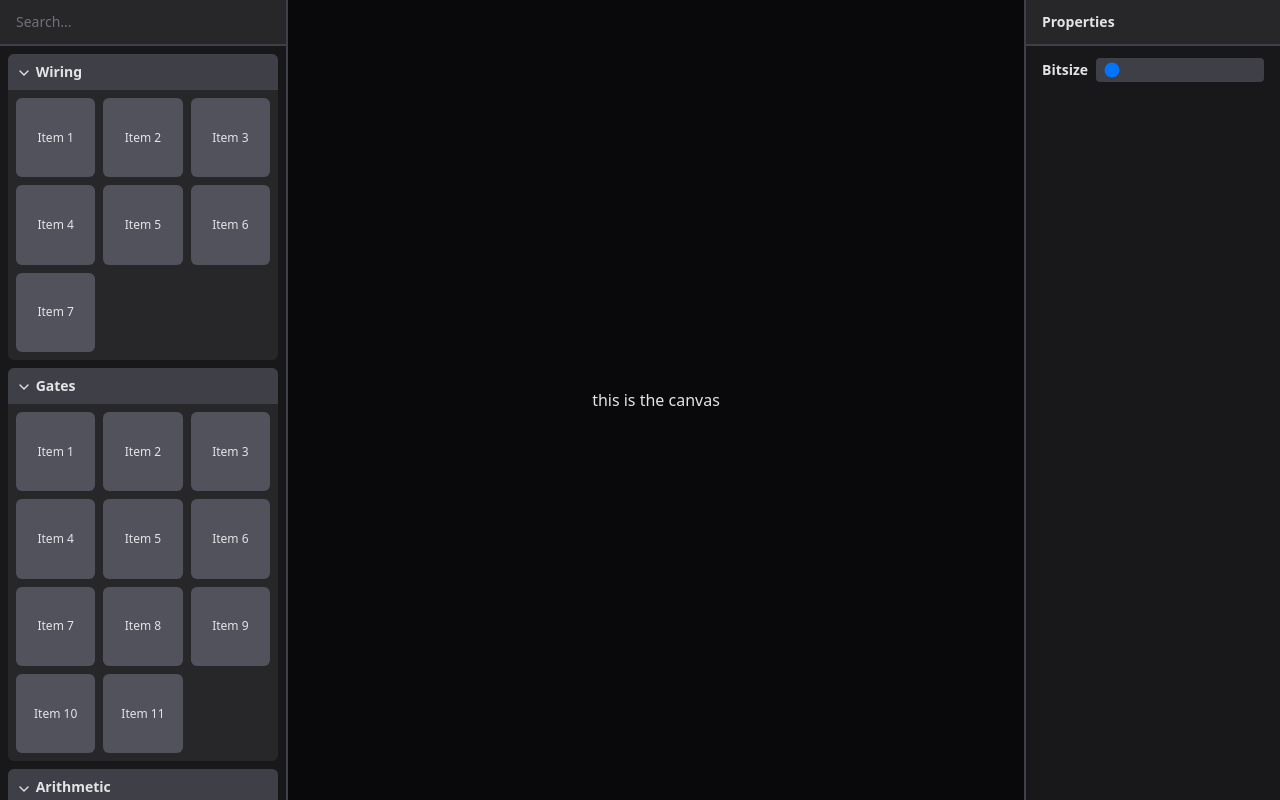
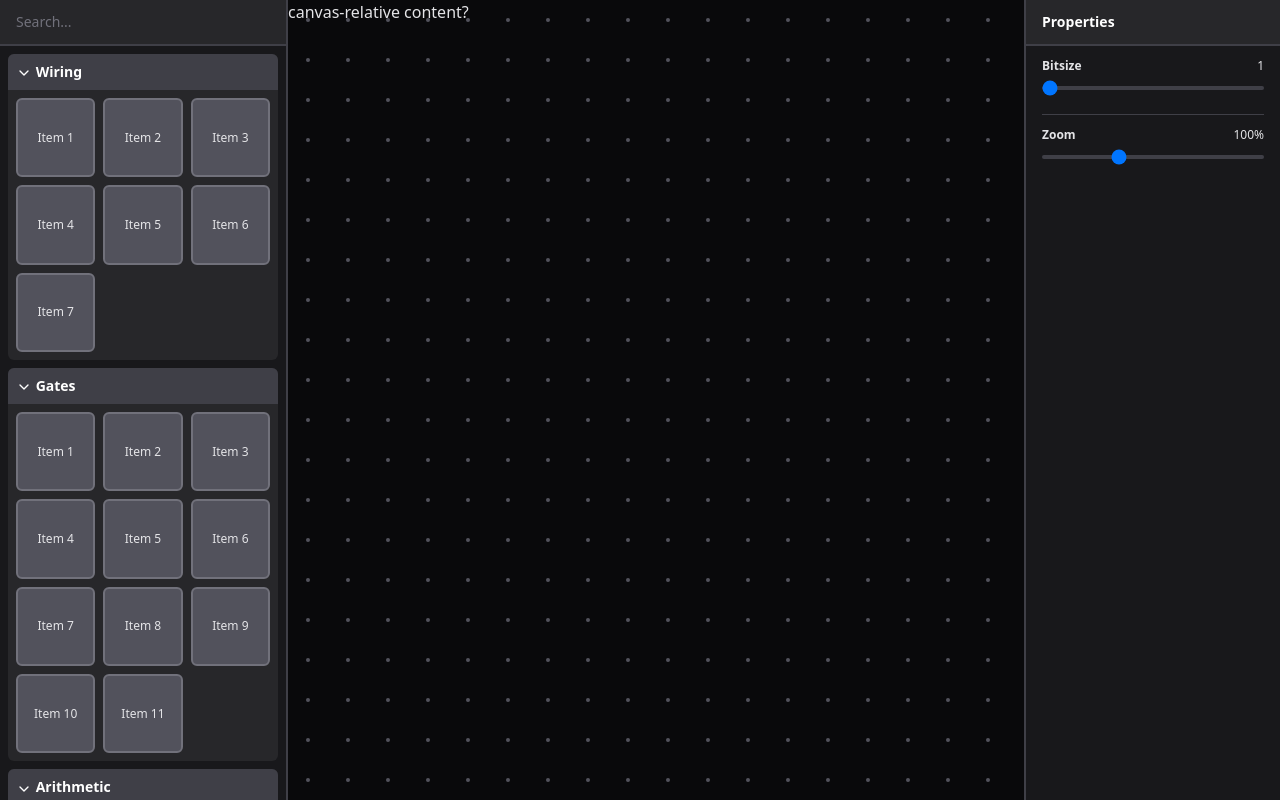
Before and after one commit to gt-cs2110/circuit-forest, a Vue app in the folder packages/frontend/: page / in a window 1280 px wide. Built offline with nearby package versions, Linux system fonts and the light colour scheme.

Commit message:
test moveable canvas

```diff
--- a/packages/frontend/src/App.vue
+++ b/packages/frontend/src/App.vue
@@ -1,12 +1,20 @@
-<script setup>
+<script setup lang="ts">
+import { ref } from "vue";
 import { ChevronDown } from "lucide-vue-next";
 
+import { settings } from "./store";
+
+import MoveableCanvas from "./MoveableCanvas.vue";
+
 const categories = ["Wiring", "Gates", "Arithmetic", "Memory"];
+let bitsize = ref(1);
 </script>
 
 <template>
     <div class="flex h-screen">
-        <div class="flex w-72 shrink-0 flex-col border-r-2 border-zinc-700 bg-zinc-900">
+        <div
+            class="flex w-72 shrink-0 flex-col border-r-2 border-zinc-700 bg-zinc-900 text-zinc-200"
+        >
             <input
                 type="search"
                 class="appearance-none border-b-2 border-zinc-700 bg-zinc-800 px-4 py-3 text-sm text-zinc-200 placeholder:text-zinc-500 focus:outline-none"
@@ -20,7 +28,7 @@ const categories = ["Wiring", "Gates", "Arithmetic", "Memory"];
                     class="h-max shrink-0 rounded-md bg-zinc-800"
                 >
                     <button
-                        class="w-full cursor-pointer rounded-t-md bg-zinc-700 p-2 text-left text-sm font-semibold text-zinc-200"
+                        class="w-full cursor-pointer rounded-t-md bg-zinc-700 p-2 text-left text-sm font-semibold text-white"
                     >
                         <ChevronDown class="inline h-4 w-4 align-middle" />
                         {{ category }}
@@ -29,7 +37,7 @@ const categories = ["Wiring", "Gates", "Arithmetic", "Memory"];
                         <button
                             v-for="n in (((i + 1) * 13) % 9) + 3"
                             :key="n"
-                            class="aspect-square cursor-pointer rounded-md bg-zinc-600 text-xs"
+                            class="aspect-square cursor-pointer rounded-md border-2 border-zinc-500 bg-zinc-600 text-xs"
                         >
                             Item {{ n }}
                         </button>
@@ -38,24 +46,46 @@ const categories = ["Wiring", "Gates", "Arithmetic", "Memory"];
             </div>
         </div>
 
-        <div class="grid flex-1 place-items-center">this is the canvas</div>
+        <MoveableCanvas />
 
-        <div class="flex w-64 shrink-0 flex-col border-l-2 border-zinc-700 bg-zinc-900">
+        <div
+            class="flex w-64 shrink-0 flex-col border-l-2 border-zinc-700 bg-zinc-900 text-zinc-200"
+        >
             <h2
-                class="border-b-2 border-zinc-700 bg-zinc-800 px-4 py-3 text-sm font-semibold text-zinc-200 placeholder:text-zinc-500 focus:outline-none"
+                class="border-b-2 border-zinc-700 bg-zinc-800 px-4 py-3 text-sm font-semibold text-white placeholder:text-zinc-500 focus:outline-none"
             >
                 Properties
             </h2>
 
-            <label class="flex items-center px-4 py-3 text-sm font-semibold">
-                Bitsize
+            <label class="block px-4 py-3 text-xs">
+                <span class="flex justify-between">
+                    <span class="font-semibold">Bitsize</span>
+                    <span>{{ bitsize }}</span>
+                </span>
                 <input
+                    v-model="bitsize"
                     type="range"
                     min="1"
                     step="1"
-                    value="1"
                     max="16"
-                    class="ml-2 flex-1 appearance-none rounded bg-zinc-700 px-2 py-1 text-sm text-zinc-200"
+                    class="my-3 block h-1 w-full appearance-none rounded bg-zinc-700"
+                />
+            </label>
+
+            <hr class="mx-4 border-zinc-700" />
+
+            <label class="block px-4 py-3 text-xs">
+                <span class="flex justify-between">
+                    <span class="font-semibold">Zoom</span>
+                    <span>{{ (Math.pow(1.2, settings.scaleLevel) * 100).toFixed(0) }}%</span>
+                </span>
+                <input
+                    v-model="settings.scaleLevel"
+                    type="range"
+                    min="-5"
+                    step="1"
+                    max="10"
+                    class="my-3 block h-1 w-full appearance-none rounded bg-zinc-700"
                 />
             </label>
         </div>
--- /dev/null
+++ b/packages/frontend/src/MoveableCanvas.vue
@@ -0,0 +1,103 @@
+<script setup lang="ts">
+import { computed, ref } from "vue";
+import { settings } from "./store";
+
+const GRID_SIZE = 40;
+
+let offset = ref({ x: 0, y: 0 });
+let isDragging = ref(false);
+let dragStart = ref({ x: 0, y: 0 });
+const scale = computed(() => {
+    return Math.pow(1.2, settings.scaleLevel);
+});
+
+function handleMouseDown(e: MouseEvent) {
+    isDragging.value = true;
+    dragStart.value = {
+        x: e.clientX - offset.value.x,
+        y: e.clientY - offset.value.y,
+    };
+}
+
+function handleMouseMove(e: MouseEvent) {
+    if (!isDragging.value) return;
+    offset.value = {
+        x: e.clientX - dragStart.value.x,
+        y: e.clientY - dragStart.value.y,
+    };
+}
+
+function handleMouseUp() {
+    isDragging.value = false;
+}
+
+function handleWheel(e: WheelEvent) {
+    e.preventDefault();
+    const delta = e.deltaY * -0.002;
+    const newScaleLevel = Math.min(Math.max(-5, settings.scaleLevel + delta), 10);
+
+    const oldScale = scale.value;
+    const newScale = Math.pow(1.2, newScaleLevel);
+
+    const rect = (e.currentTarget as HTMLElement).getBoundingClientRect();
+    const mouseX = e.clientX - rect.left;
+    const mouseY = e.clientY - rect.top;
+
+    const worldX = (mouseX - offset.value.x) / oldScale;
+    const worldY = (mouseY - offset.value.y) / oldScale;
+
+    settings.scaleLevel = newScaleLevel;
+    offset.value = {
+        x: mouseX - worldX * newScale,
+        y: mouseY - worldY * newScale,
+    };
+}
+</script>
+
+<template>
+    <div
+        class="relative flex-1 overflow-hidden bg-zinc-950 text-zinc-200"
+        :style="{ cursor: isDragging ? 'grabbing' : 'grab' }"
+        @mousedown="handleMouseDown"
+        @mousemove="handleMouseMove"
+        @mouseup="handleMouseUp"
+        @mouseleave="handleMouseUp"
+        @wheel="handleWheel"
+    >
+        <svg
+            class="pointer-events-none absolute inset-0 h-full w-full"
+            xmlns="http://www.w3.org/2000/svg"
+        >
+            <defs>
+                <pattern
+                    id="dotPattern"
+                    :x="offset.x % (GRID_SIZE * scale)"
+                    :y="offset.y % (GRID_SIZE * scale)"
+                    :width="GRID_SIZE * scale"
+                    :height="GRID_SIZE * scale"
+                    patternUnits="userSpaceOnUse"
+                >
+                    <circle
+                        :cx="(GRID_SIZE / 2) * scale"
+                        :cy="(GRID_SIZE / 2) * scale"
+                        :r="2 * scale"
+                        fill="var(--color-zinc-600)"
+                    />
+                </pattern>
+            </defs>
+
+            <rect x="0" y="0" width="100%" height="100%" fill="url(#dotPattern)" />
+        </svg>
+
+        <div class="pointer-events-none absolute inset-0 h-full w-full">
+            <div
+                :style="{
+                    transform: `translate(${offset.x}px, ${offset.y}px) scale(${scale})`,
+                    transformOrigin: 'left top',
+                }"
+            >
+                canvas-relative content?
+            </div>
+        </div>
+    </div>
+</template>
--- a/packages/frontend/src/index.css
+++ b/packages/frontend/src/index.css
@@ -2,7 +2,7 @@
 
 @layer base {
     html {
-        --scrollbar-bg: var(--color-zinc-800);
+        --scrollbar-bg: var(--color-zinc-900);
         --scrollbar-thumb: var(--color-zinc-700);
     }
 
@@ -22,8 +22,4 @@
     ::-webkit-scrollbar-thumb {
         background-color: var(--scrollbar-thumb);
     }
-
-    body {
-        @apply bg-zinc-950 text-zinc-200;
-    }
 }
--- /dev/null
+++ b/packages/frontend/src/store.ts
@@ -0,0 +1,5 @@
+import { reactive } from "vue";
+
+export const settings = reactive({
+    scaleLevel: 0,
+});
```
